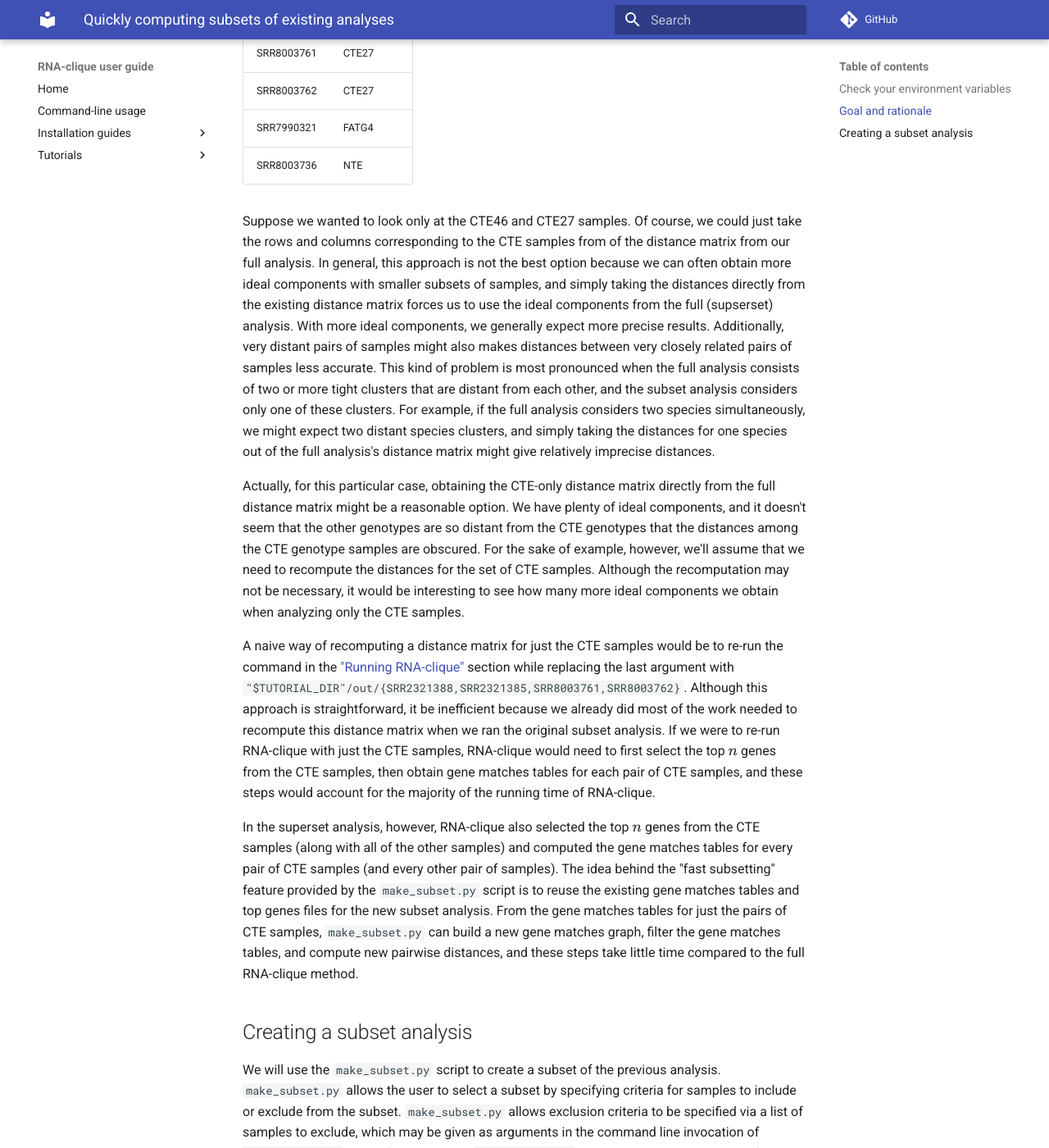
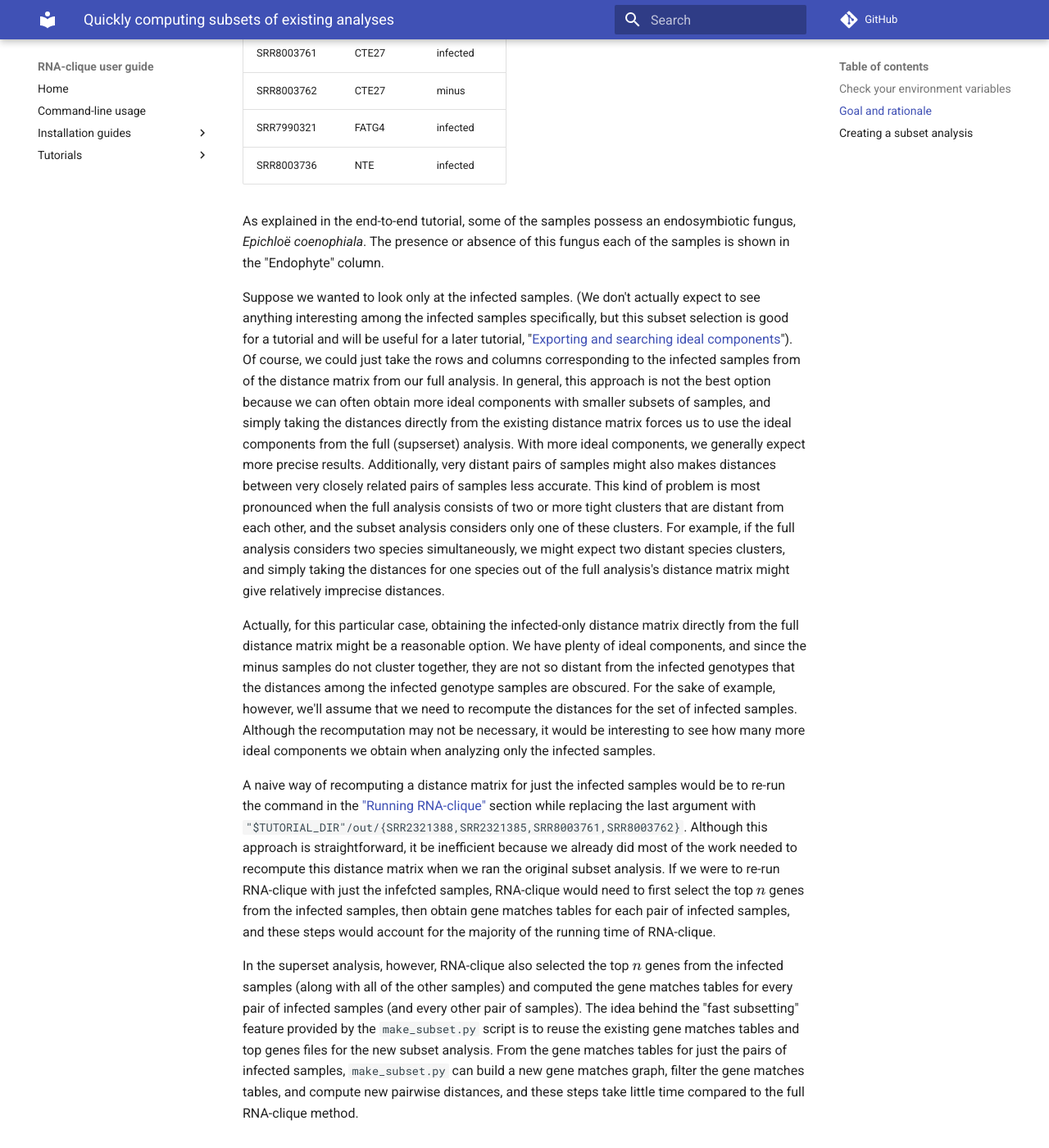
Before and after one commit to actapia/rna_clique, an MkDocs documentation site: the page built from docs/tutorials/subsets/README.md, in a window 1280 px wide and 1400 px high, scrolled down 937 px. Shown: the whole window at 82% size. Built offline with MkDocs 1.6.1 and Material for MkDocs 9.7.7, drawn with Linux system fonts in a browser that asks for light colours; comment, search, counter and statistics services are not loaded; the version menu is left out; some of the changed text lies outside the part shown.

Commit message:
Add export and search tutorial.
Update export and search scripts to allow custom e-value thresholds
for both the initial and extended search steps.

Append ideal component names in all_ideal.fasta files created by
export and search scripts.

[no ci]

````diff
--- a/docs/tutorials/subsets/README.md
+++ b/docs/tutorials/subsets/README.md
@@ -29,24 +29,33 @@ end-to-end tutorial.
 
 ## Goal and rationale
 
-For reference, the genotypes of the samples analyzed in the "From RNA-seq reads
-to a phylogenetic tree with RNA-clique" tutorial are shown below:
+For reference, the genotypes and endophyte statuses of the samples analyzed in
+the "From RNA-seq reads to a phylogenetic tree with RNA-clique" tutorial are
+shown below:
 
-| Accession  | Genotype |
-|------------|----------|
-| SRR2321388 | CTE46    |
-| SRR2321385 | CTE46    |
-| SRR8003761 | CTE27    |
-| SRR8003762 | CTE27    |
-| SRR7990321 | FATG4    |
-| SRR8003736 | NTE      |
+| SRA Accession | Genotype | Endophyte |
+|---------------|----------|-----------|
+| SRR2321388    | CTE46    | infected  |
+| SRR2321385    | CTE46    | minus     |
+| SRR8003761    | CTE27    | infected  |
+| SRR8003762    | CTE27    | minus     |
+| SRR7990321    | FATG4    | infected  |
+| SRR8003736    | NTE      | infected  |
 
-Suppose we wanted to look only at the CTE46 and CTE27 samples. Of course, we
-could just take the rows and columns corresponding to the CTE samples from of
-the distance matrix from our full analysis. In general, this approach is not
-the best option because we can often obtain more ideal components with smaller
-subsets of samples, and simply taking the distances directly from the existing
-distance matrix forces us to use the ideal components from the full (supserset)
+As explained in the end-to-end tutorial, some of the samples possess an
+endosymbiotic fungus, *Epichloë coenophiala*. The presence or absence of this
+fungus each of the samples is shown in the "Endophyte" column.
+
+Suppose we wanted to look only at the infected samples. (We don't actually
+expect to see anything interesting among the infected samples specifically, but
+this subset selection is good for a tutorial and will be useful for a later
+tutorial, "[Exporting and searching ideal
+components](../export_and_search/README.md)"). Of course, we could just take the
+rows and columns corresponding to the infected samples from of the distance
+matrix from our full analysis. In general, this approach is not the best option
+because we can often obtain more ideal components with smaller subsets of
+samples, and simply taking the distances directly from the existing distance
+matrix forces us to use the ideal components from the full (supserset)
 analysis. With more ideal components, we generally expect more precise
 results. Additionally, very distant pairs of samples might also makes distances
 between very closely related pairs of samples less accurate. This kind of
@@ -57,37 +66,39 @@ species simultaneously, we might expect two distant species clusters, and simply
 taking the distances for one species out of the full analysis's distance matrix
 might give relatively imprecise distances.
 
-Actually, for this particular case, obtaining the CTE-only distance matrix
+Actually, for this particular case, obtaining the infected-only distance matrix
 directly from the full distance matrix might be a reasonable option. We have
-plenty of ideal components, and it doesn't seem that the other genotypes are so
-distant from the CTE genotypes that the distances among the CTE genotype samples
-are obscured. For the sake of example, however, we'll assume that we need to
-recompute the distances for the set of CTE samples. Although the recomputation
-may not be necessary, it would be interesting to see how many more ideal
-components we obtain when analyzing only the CTE samples.
+plenty of ideal components, and since the minus samples do not cluster together,
+they are not so distant from the infected genotypes that the distances among the
+infected genotype samples are obscured. For the sake of example, however, we'll
+assume that we need to recompute the distances for the set of infected
+samples. Although the recomputation may not be necessary, it would be
+interesting to see how many more ideal components we obtain when analyzing only
+the infected samples.
 
 
-A naive way of recomputing a distance matrix for just the CTE samples would be
-to re-run the command in the ["Running
+A naive way of recomputing a distance matrix for just the infected samples would
+be to re-run the command in the ["Running
 RNA-clique"](../reads2tree/README.md#running-rna-clique) section while replacing
 the last argument with
 `"$TUTORIAL_DIR"/out/{SRR2321388,SRR2321385,SRR8003761,SRR8003762}`. Although
-this approach is straightforward, it be inefficient because we already did
-most of the work needed to recompute this distance matrix when we ran the
-original subset analysis. If we were to re-run RNA-clique with just the CTE
-samples, RNA-clique would need to first select the top $n$ genes from the CTE
-samples, then obtain gene matches tables for each pair of CTE samples, and these
-steps would account for the majority of the running time of RNA-clique.
+this approach is straightforward, it be inefficient because we already did most
+of the work needed to recompute this distance matrix when we ran the original
+subset analysis. If we were to re-run RNA-clique with just the infefcted
+samples, RNA-clique would need to first select the top $n$ genes from the
+infected samples, then obtain gene matches tables for each pair of infected
+samples, and these steps would account for the majority of the running time of
+RNA-clique.
 
 In the superset analysis, however, RNA-clique also selected the top $n$ genes
-from the CTE samples (along with all of the other samples) and computed the gene
-matches tables for every pair of CTE samples (and every other pair of
+from the infected samples (along with all of the other samples) and computed the
+gene matches tables for every pair of infected samples (and every other pair of
 samples). The idea behind the "fast subsetting" feature provided by the
 `make_subset.py` script is to reuse the existing gene matches tables and top
 genes files for the new subset analysis. From the gene matches tables for just
-the pairs of CTE samples, `make_subset.py` can build a new gene matches graph,
-filter the gene matches tables, and compute new pairwise distances, and these
-steps take little time compared to the full RNA-clique method.
+the pairs of infected samples, `make_subset.py` can build a new gene matches
+graph, filter the gene matches tables, and compute new pairwise distances, and
+these steps take little time compared to the full RNA-clique method.
 
 ## Creating a subset analysis
 
@@ -99,9 +110,9 @@ which may be given as arguments in the command line invocation of
 `make_subset.py` or in a file provided to `make_subset.py`. Inclusion criteria
 can be specified via a list of samples to include, likewise provided as either
 arguments in the command line invocation or in a specified file, but inclusion
-criteria can also  be specified using a regular expression that matches only
-samples to include. For this example, we'll specify the CTE samples directly on
-the command line.
+criteria can also be specified using a regular expression that matches only
+samples to include. For this example, we'll specify the infected samples
+directly on the command line.
 
 In the `make_subset.py` command, we must also tell the script which analysis we
 are subsetting, specified via a path to the configuration file for the analysis,
@@ -109,28 +120,29 @@ and the output directory in which the subset analysis files will reside.
 
 ```bash
 python make_subset.py -I "$TUTORIAL_DIR"/rna_clique_out/config.yaml \
-                      -O "$TUTORIAL_DIR"/subset_out \
-                      -y SRR2321388 SRR2321385 SRR8003761 SRR8003762
+                      -O "$TUTORIAL_DIR"/infected_subset_out \
+                      -y SRR2321388 SRR8003761 SRR7990321 SRR8003736
 ```
 
 You should find that the above command completes *much* more quickly than a full
 RNA-clique run would, but if you check the subset output directory at
-`"$TUTORIAL_DIR"/subset_out`, you'll see that we don't have a distance matrix
-yet. To get the distance matrix, we also need to run `filtered_distance.py` on
-the subset analysis.
+`"$TUTORIAL_DIR"/infected_subset_out`, you'll see that we don't have a distance
+matrix yet. To get the distance matrix, we also need to run
+`filtered_distance.py` on the subset analysis.
 
 ```bash
-python filtered_distance.py -O "$TUTORIAL_DIR"/subset_out
+python filtered_distance.py -O "$TUTORIAL_DIR"/infected_subset_out
 ```
 
-If you check `"$TUTORIAL_DIR"/subset_out` again, you should now see a
+If you check `"$TUTORIAL_DIR"/infected_subset_out` again, you should now see a
 `distance_matrix.h5` file.
 
 We can also check the number of ideal components.
 
 ```bash
-python plot_component_sizes.py --statistics -A "$TUTORIAL_DIR"/subset_out
+python plot_component_sizes.py --statistics \
+                               -A "$TUTORIAL_DIR"/infected_subset_out
 ```
 
-You should see that we have many more ideal components (around $14164$) with
-just the four CTE samples.
+You should see that we have more ideal components (around $12676$) with just the
+four infected samples.
````
Also changed, not shown: docs/tutorials/export_and_search/README.md (added, +398 -0 lines), docs/tutorials/reads2tree/README.md (+40 -17 lines), docs/tutorials/reads2tree/tall_fescue_accs.csv (+7 -7 lines), export_and_search.py (+30 -6 lines), export_orthologs.py (+11 -5 lines), search_ideal_components.py (+32 -11 lines).
